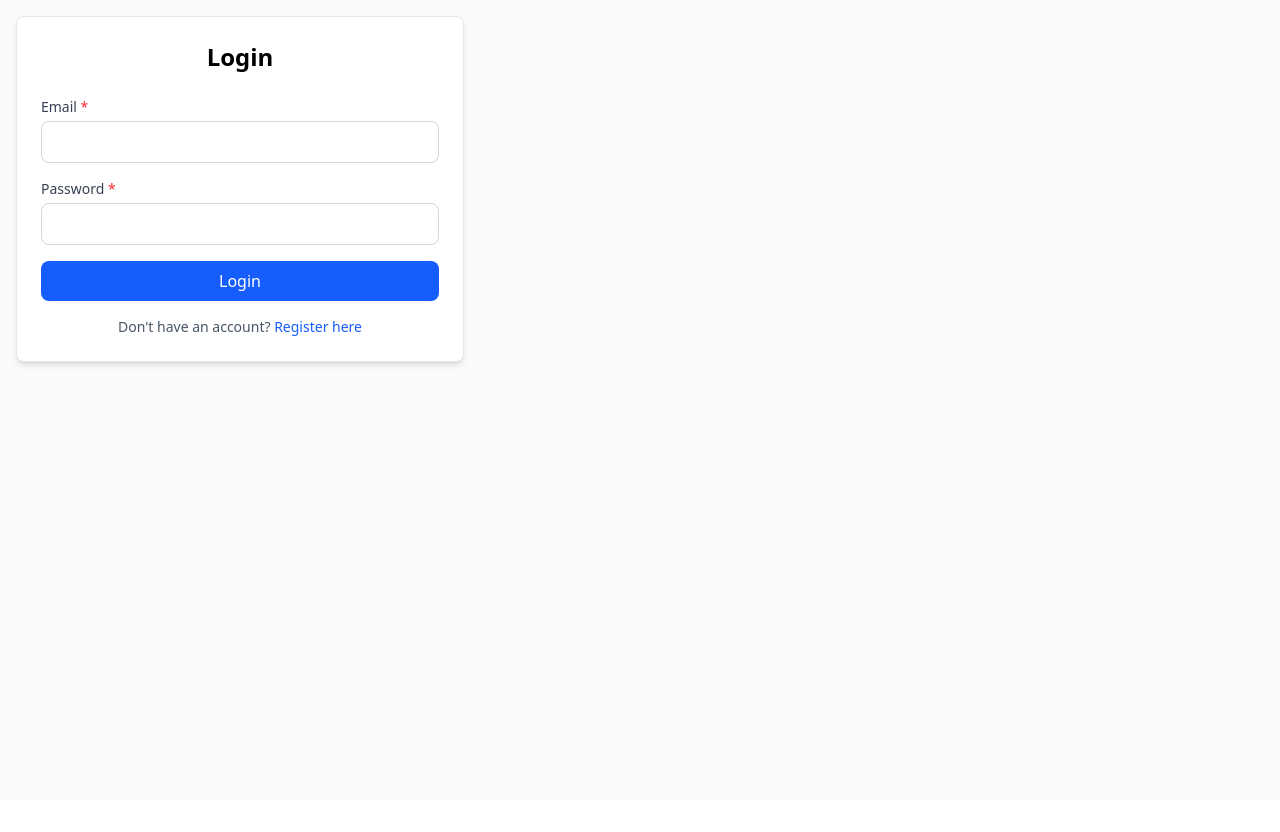
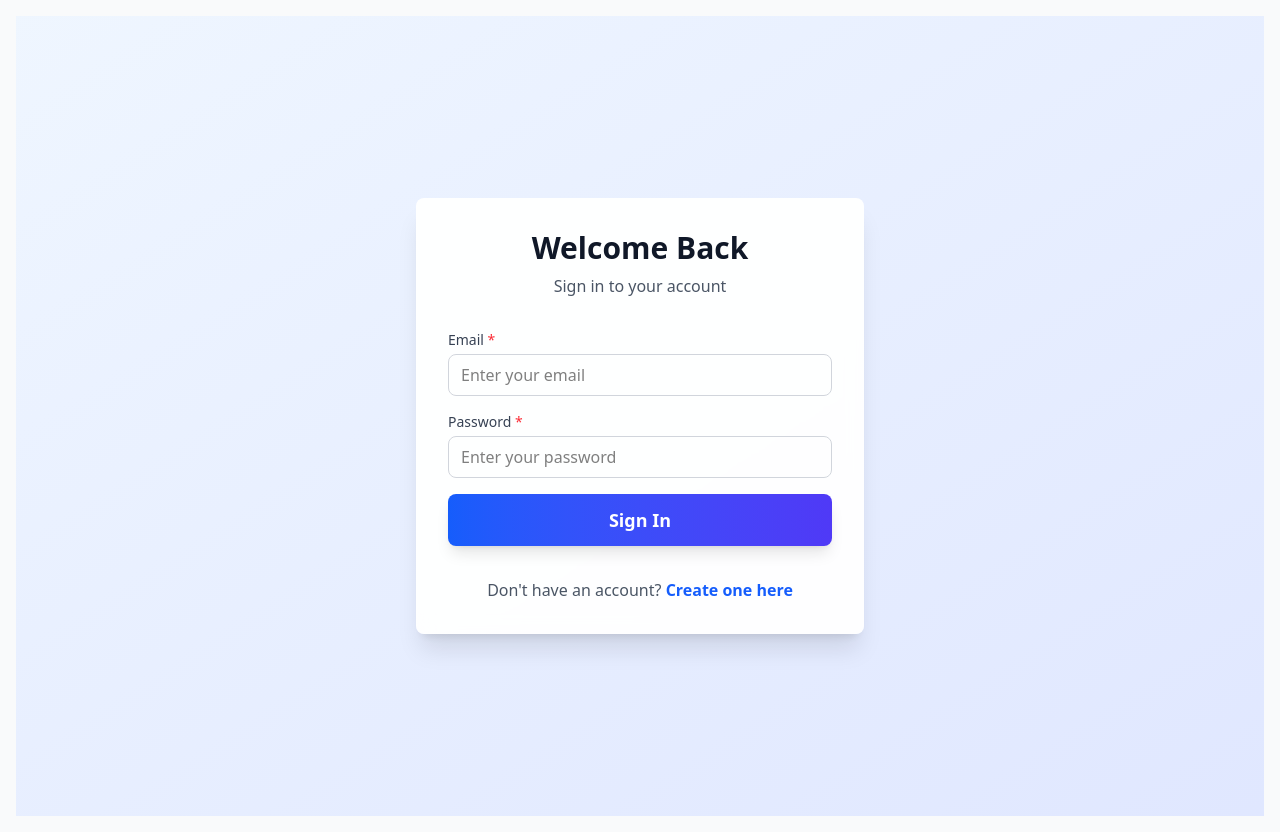
Before and after one commit to Abhishek-Negi01/counter, a React app in the folder frontend/: page / in a window 1280 px wide. Before the commit the page ends 800 px from the top, so only its background shows below. Built offline with nearby package versions, Linux system fonts and the light colour scheme; no server answers; the HTML template or start-up script is replaced by a standard one.

Commit message:
feat(ui) : inhance ui

```diff
--- a/frontend/src/components/auth/LoginForm.jsx
+++ b/frontend/src/components/auth/LoginForm.jsx
@@ -28,10 +28,17 @@ const LoginForm = ({ onSwitchToRegister }) => {
     setLoading(false);
   };
   return (
-    <Card className="p-6 w-full max-w-md">
-      <h2 className="text-2xl font-bold text-center mb-6">Login</h2>
+    <div className="min-h-screen flex items-center justify-center bg-gradient-to-br from-blue-50 to-indigo-100 px-4 py-8">
+      <div className="w-full max-w-md">
+        <Card className="w-full p-6 sm:p-8 shadow-xl bg-white/95 backdrop-blur-sm border-0">
+          <div className="text-center mb-8">
+            <h2 className="text-3xl font-bold text-gray-900 mb-2">
+              Welcome Back
+            </h2>
+            <p className="text-gray-600 ">Sign in to your account</p>
+          </div>
 
-      <form onSubmit={handleSubmit}>
+          <form onSubmit={handleSubmit} className="space-y-6">
             <Input
               label="Email"
               type="email"
@@ -39,6 +46,8 @@ const LoginForm = ({ onSwitchToRegister }) => {
               value={formData.email}
               onChange={handleChange}
               required
+              className="w-full"
+              placeholder="Enter your email"
             ></Input>
 
             <Input
@@ -48,23 +57,44 @@ const LoginForm = ({ onSwitchToRegister }) => {
               value={formData.password}
               onChange={handleChange}
               required
+              className="w-full"
+              placeholder="Enter your password"
             />
-        {error && <p className="text-red-500 text-sm mb-4">{error}</p>}
-        <Button type="submit" className="w-full mb-4" disabled={loading}>
-          {loading ? "Logging in..." : "Login"}
+            {error && (
+              <div className="bg-red-50 border border-red-200 text-red-700 px-4 py-3 rounded-lg text-sm">
+                {error}
+              </div>
+            )}
+            <Button
+              type="submit"
+              className="w-full py-3 text-lg font-semibold bg-gradient-to-r from-blue-600 to-indigo-600 hover:from-blue-700 hover:to-indigo-700 transform hover:scale-[1.02] transition-all duration-200 shadow-lg"
+              disabled={loading}
+            >
+              {loading ? (
+                <div className="flex items-center justify-center">
+                  <div className="animate-spin rounded-full h-5 w-5 border-b-2 border-white mr-2"></div>
+                  Signing in...
+                </div>
+              ) : (
+                "Sign In"
+              )}
             </Button>
           </form>
 
-      <p className="text-center text-sm text-gray-600">
+          <div className="mt-8 text-center">
+            <p className="text-gray-600">
               Don't have an account?{" "}
               <button
                 onClick={onSwitchToRegister}
-          className="text-blue-600 hover:underline"
+                className="text-blue-600 hover:text-blue-700 font-semibold hover:underline transition-colors duration-200"
               >
-          Register here
+                Create one here
               </button>
             </p>
+          </div>
         </Card>
+      </div>
+    </div>
   );
 };
 
--- a/frontend/src/components/auth/RegisterForm.jsx
+++ b/frontend/src/components/auth/RegisterForm.jsx
@@ -33,16 +33,25 @@ const RegisterForm = ({ onSwitchToLogin }) => {
   };
 
   return (
-    <Card className="p-6 w-full max-w-md">
-      <h2 className="text-2xl font-bold text-center mb-6">Register</h2>
+    <div className="min-h-screen flex items-center justify-center bg-gradient-to-br from-green-50 to-emerald-100 px-4 py-8  ">
+      <div className="w-full max-w-md">
+        <Card className="w-full p-6 sm:p-8 shadow-xl bg-white/95 backdrop-blur-sm border-0">
+          <div className="text-center mb-8">
+            <h2 className="text-3xl font-bold text-gray-900 mb-2">
+              Create Account
+            </h2>
+            <p className="text-gray-600">Join us to start chanting.</p>
+          </div>
 
-      <form onSubmit={handleSubmit}>
+          <form onSubmit={handleSubmit} className="space-y-6">
             <Input
               label="Username"
               name="username"
               value={formData.username}
               onChange={handleChange}
               required
+              className="w-full"
+              placeholder="Choose a username"
             />
 
             <Input
@@ -52,6 +61,8 @@ const RegisterForm = ({ onSwitchToLogin }) => {
               value={formData.email}
               onChange={handleChange}
               required
+              className="w-full"
+              placeholder="Enter your email"
             />
 
             <Input
@@ -61,25 +72,46 @@ const RegisterForm = ({ onSwitchToLogin }) => {
               value={formData.password}
               onChange={handleChange}
               required
+              className="w-full"
+              placeholder="Create a password"
             />
 
-        {error && <p className="text-red-500 text-sm mb-4 ">{error}</p>}
+            {error && (
+              <div className="bg-red-50 border border-red-200 text-red-700 px-4 py-3 rounded-lg text-sm ">
+                {error}
+              </div>
+            )}
 
-        <Button type="submit" className="w-full mb-4" disabled={loading}>
-          {loading ? "Creating account..." : "Register"}
+            <Button
+              type="submit"
+              className="w-full py-3 text-lg font-semibold bg-gradient-to-r from-green-600 to-emerald-600 hover:from-green-700 hover:to-emerald-700 transform hover:scale-[1.02] transition-all duration-200 shadow-lg"
+              disabled={loading}
+            >
+              {loading ? (
+                <div className="flex items-center justify-center">
+                  <div className="animate-spin rounded-full h-5 w-5 border-b-2 border-white mr-2"></div>
+                  Creating account...
+                </div>
+              ) : (
+                "Create Account"
+              )}
             </Button>
           </form>
 
-      <p className="text-center text-sm text-gray-600">
+          <div className="mt-8 text-center">
+            <p className="text-gray-600">
               Already have an account?{" "}
               <button
                 onClick={onSwitchToLogin}
-          className="text-blue-600 hover:underline"
+                className="text-green-600 hover:text-green-700 font-semibold hover:underline transition-colors duration-200"
               >
-          Login here
+                Sign in here
               </button>
             </p>
+          </div>
         </Card>
+      </div>
+    </div>
   );
 };
 
--- a/frontend/src/components/counter/CounterList.jsx
+++ b/frontend/src/components/counter/CounterList.jsx
@@ -12,21 +12,71 @@ const CounterList = () => {
   };
 
   return (
+    <div>
       <div className="max-w-4xl mx-auto p-6">
-      <h1 className="text-3xl font-bold text-center mb-8">Word Counters</h1>
+        <div className="text-center mb-12">
+          <h1 className="text-4xl md:text-5xl font-bold text-gray-900 mb-4">
+            🕉️ Chanting Counter
+          </h1>
+          <p className="text-lg text-gray-600 max-w-2xl mx-auto ">
+            Track your spiritual practice with voice recognition and manual
+            counting
+          </p>
+        </div>
 
+        <div className="mb-8">
+          <VoiceCounter />
+        </div>
+
+        <div className="mb-8">
           <AddWordForm onAddWord={handleAddWord} loading={loading} />
+        </div>
 
         {counters.length === 0 ? (
-        <div className="text-center text-gray-500 py-2">
-          <p className="text-lg mb-2 ">No words tracked yet</p>
-          <p>Add a word above to start counting.</p>
+          <div className="text-center py-16">
+            <div className="bg-white rounded-2xl shadow-lg p-8 max-w-md mx-auto">
+              <div>🎯</div>
+              <h3 className="text-xl font-semibold text-gray-900 mb-2">
+                Start Your Journey
+              </h3>
+              <p className="text-gray-600 mb-4">
+                Add a sacred word above or use voice counter to begin tracking
+                your chanting practice.
+              </p>
+              <div className="text-sm text-gray-500">
+                Popular words: Ram, Krishna, Hari, Shiva, Om
+              </div>
+            </div>
           </div>
         ) : (
-        <>
-          <VoiceCounter />
+          <div className="space-y-8">
+            <div className="bg-white rounded-2xl shadow-lg p-6">
+              <h2 className="text-xl font-semibold text-gray-900 mb-4">
+                📊 your Progress
+              </h2>
+              <div className="grid grid-cols-1 sm:grid-cols-3 gap-4">
+                <div className="text-center p-4 bg-blue-50 rounded-lg">
+                  <div className="text-2xl font-bold text-blue-600">
+                    {counters.length}
+                  </div>
+                  <div className="text-sm text-gray-600">Words Tracked</div>
+                </div>
+                <div className="text-center p-4 bg-green-50 rounded-lg">
+                  <div className="text-2xl font-bold text-green-600">
+                    {counters.reduce((sum, counter) => sum + counter.count, 0)}
+                  </div>
+                  <div className="text-sm text-gray-600">Total Chants</div>
+                </div>
+                <div className="text-center p-4 bg-purple-50 rounded-lg">
+                  <div className="text-2xl font-bold text-purple-600">
+                    {Math.max(...counters.map((c) => c.count), 0)}
+                  </div>
+                  <div className="text-sm text-gray-600">Highest Count</div>
+                </div>
+              </div>
+            </div>
 
-          <div className="grid grid-cols-1 md:grid-cols-2 lg:grid-cols-3 gap-4">
+            <div className="grid grid-cols-1 sm:grid-cols-2 lg:grid-cols-3 xl:grid-cols-4 gap-6">
               {counters.map((counter) => (
                 <CounterCard
                   key={counter._id}
@@ -38,8 +88,9 @@ const CounterList = () => {
                 />
               ))}
             </div>
-        </>
+          </div>
         )}
+      </div>
     </div>
   );
 };
```
Lines whose indentation alone changed are shown as unchanged.
